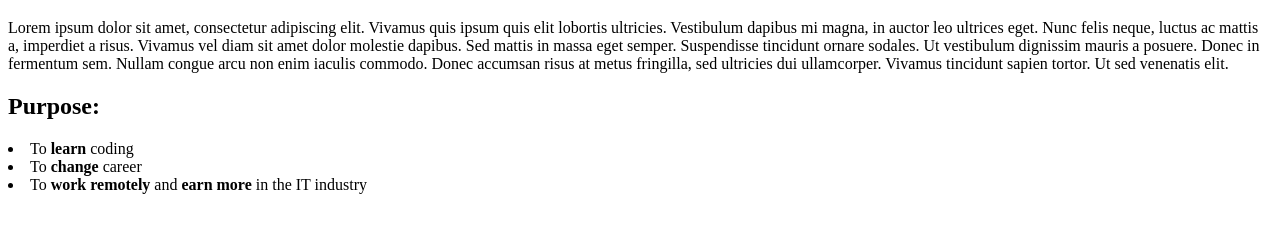
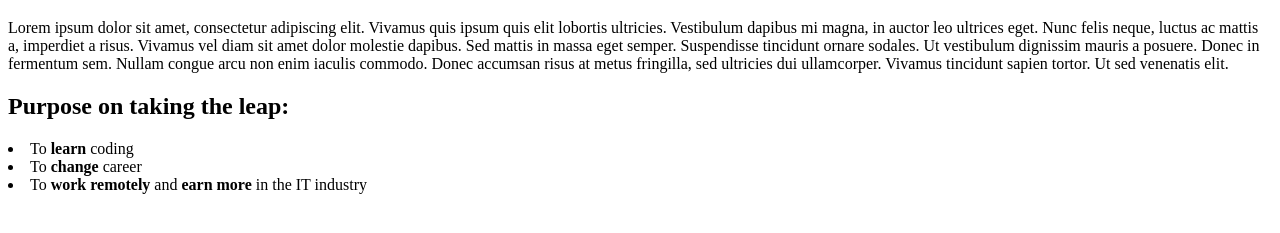
Before and after one commit to JDeeNCee/Tutorial-for-JD, a plain HTML site: page Index.html in a window 1280 px wide. Shown: the part 61-294 px from the top of the page. Drawn offline with Linux system fonts and the light colour scheme.

Commit message:
Update Index.html
Small Update on the second header

```diff
--- a/Index.html
+++ b/Index.html
@@ -8,7 +8,7 @@
 <body>
   <h1>Hello World! and all of its inhabitants</h1>
   <p>Lorem ipsum dolor sit amet, consectetur adipiscing elit. Vivamus quis ipsum quis elit lobortis ultricies. Vestibulum dapibus mi magna, in auctor leo ultrices eget. Nunc felis neque, luctus ac mattis a, imperdiet a risus. Vivamus vel diam sit amet dolor molestie dapibus. Sed mattis in massa eget semper. Suspendisse tincidunt ornare sodales. Ut vestibulum dignissim mauris a posuere. Donec in fermentum sem. Nullam congue arcu non enim iaculis commodo. Donec accumsan risus at metus fringilla, sed ultricies dui ullamcorper. Vivamus tincidunt sapien tortor. Ut sed venenatis elit.</p>
-  <h2>Purpose:</h2>
+  <h2>Purpose on taking the leap:</h2>
   <li>To <strong>learn </strong>coding</li>
   <li>To <strong>change</strong> career</li>
   <li>To  <strong>work remotely</strong> and <strong>earn more</strong> in the IT industry</li>
```
